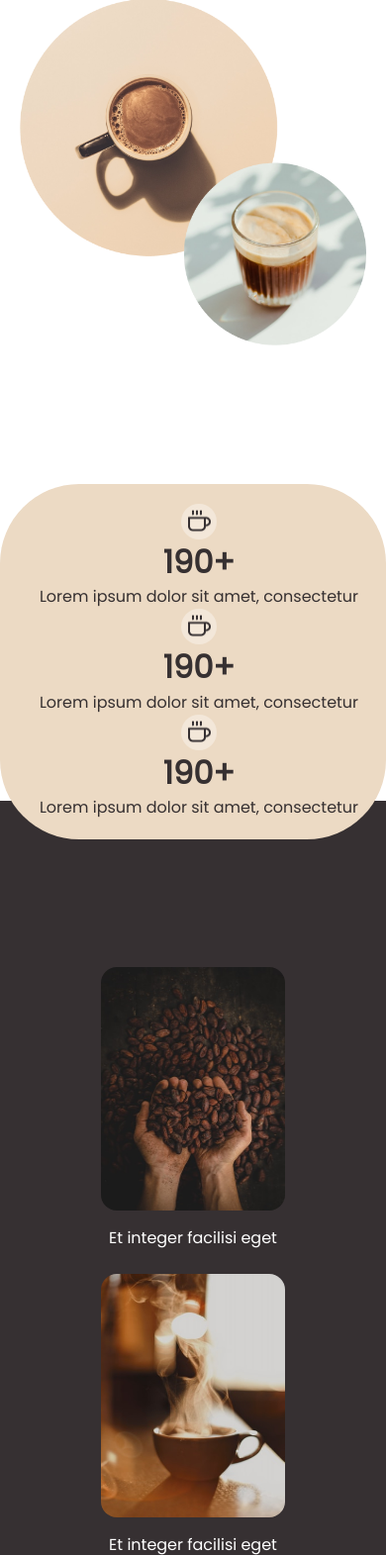
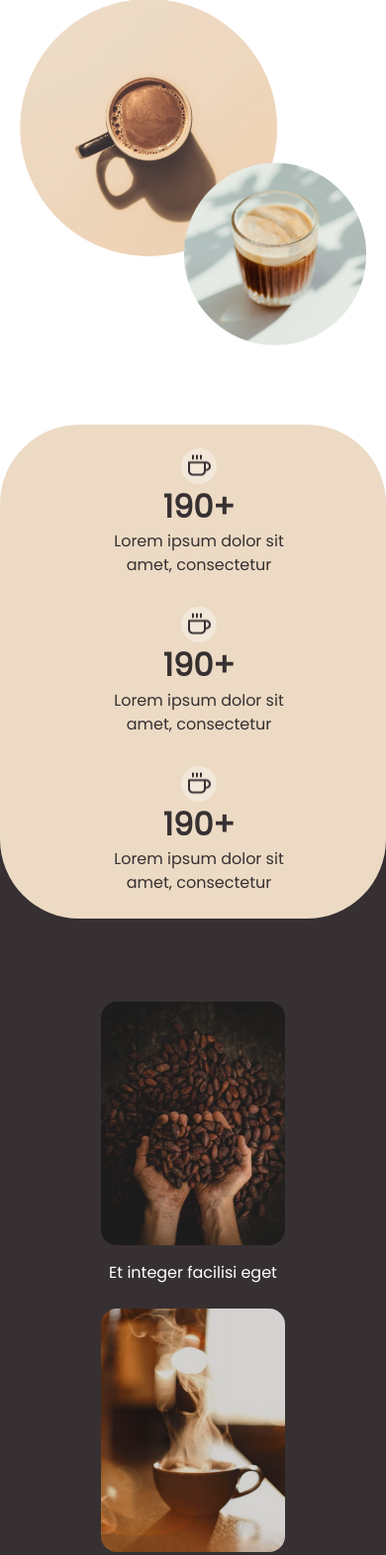
Before and after one commit to Narayan9813117963/Coffee, a PHP site: page / in a window 390 px wide. Shown: the part 868-2439 px from the top of the page at 99% size. Run offline with PHP 8.4, Linux system fonts and the light colour scheme; style sheets or scripts are compiled from the project's sources.

Commit message:
product section fixed in responsive

```diff
--- a/dist/css/theme.css
+++ b/dist/css/theme.css
@@ -111,21 +111,21 @@ img {
       font-family: "playfair-display"; }
   .banner .right-sec-banner {
     max-width: 592.48px;
-    width: 100%;
-    height: 592.48px; }
+    width: 100%; }
 
 .product-wrapper {
   background: #363032;
-  margin-top: 108px;
+  margin-top: 95px;
   padding: 168px 0; }
   .product-wrapper .customer-num-detail-wrapper {
-    left: 50%;
-    transform: translate(-50%, 0);
-    top: -90px; }
+    margin-top: -263px;
+    padding-bottom: 84px; }
     .product-wrapper .customer-num-detail-wrapper .branch-customer-detail {
       border-radius: 80px;
       background-color: #ECDAC4;
       padding: 24px 96px; }
+      .product-wrapper .customer-num-detail-wrapper .branch-customer-detail .row {
+        row-gap: 30px; }
       .product-wrapper .customer-num-detail-wrapper .branch-customer-detail .section-detail {
         gap: 4px; }
         .product-wrapper .customer-num-detail-wrapper .branch-customer-detail .section-detail .coffee-icon {
@@ -209,8 +209,8 @@ img {
         color: #60431F; }
 
 @media screen and (max-width: 1200px) {
-  .customer-num-detail-wrapper {
-    top: -10% !important; } }
+  .right-sec-banner {
+    margin: auto; } }
 
 @media screen and (max-width: 992px) {
   .row {
@@ -218,20 +218,16 @@ img {
   .left-sec-banner {
     margin-bottom: 30px;
     max-width: 100% !important; }
-  .right-sec-banner {
-    margin-bottom: 30px;
-    max-width: 100% !important; }
-    .right-sec-banner .hero-image {
-      justify-content: center !important; }
-  .customer-num-detail-wrapper {
-    top: -17% !important; }
-  .branch-customer-detail {
-    padding: 20px !important; }
-  .contact-wrapper .contact-text {
-    margin: auto;
-    text-align: center; }
-  .contact-wrapper .contact-form-wrapper {
-    margin: auto; } }
+  .hero-image {
+    justify-content: center !important; } }
+
+.contact-wrapper .contact-text {
+  margin: auto;
+  text-align: center;
+  padding-bottom: 60px; }
+
+.contact-wrapper .contact-form-wrapper {
+  margin: auto; }
 
 @media screen and (max-width: 768px) {
   .first-last-name {
--- a/index.php
+++ b/index.php
@@ -10,7 +10,7 @@
             </div>
         </div>
         <div class="col-lg-7 col-md-12 p-0 right-sec-banner">
-            <div class="hero-image d-flex justify-content-end">
+            <div class="hero-image">
                 <figure class="mb-0">
                     <img src="../images/Hero images.png" alt="hero-img">
                 </figure>
@@ -19,8 +19,8 @@
     </div>
 </main>
 <section>
-    <div class="product-wrapper position-relative">
-        <div class="custom-container-sm customer-num-detail-wrapper position-absolute">
+    <div class="product-wrapper">
+        <div class="custom-container-sm customer-num-detail-wrapper">
             <div class="branch-customer-detail d-flex justify-content-center align-items-center">
                 <div class="row w-100">
                     <div class="col-12 col-md-6 col-lg-4">
--- a/src/scss/themes/_top.scss
+++ b/src/scss/themes/_top.scss
@@ -19,24 +19,26 @@
   .right-sec-banner {
     max-width: 592.48px;
     width: 100%;
-    height: 592.48px;
   }
 }
 
 .product-wrapper {
   background: #363032;
-  margin-top: 108px;
+  margin-top: 95px;
   padding: 168px 0;
 
   .customer-num-detail-wrapper {
-    left: 50%;
-    transform: translate(-50%, 0);
-    top: -90px;
+    margin-top: -263px;
+    padding-bottom: 84px;
 
     .branch-customer-detail {
       border-radius: 80px;
       background-color: $secondary-color;
       padding: 24px 96px;
+
+      .row {
+        row-gap: 30px;
+      }
 
       .section-detail {
         gap: 4px;
@@ -168,8 +170,8 @@
 }
 
 @media screen and (max-width: 1200px) {
-  .customer-num-detail-wrapper {
-    top: -10% !important;
+  .right-sec-banner {
+    margin: auto;
   }
 }
 
@@ -183,32 +185,20 @@
     max-width: 100% !important;
   }
 
-  .right-sec-banner {
-    margin-bottom: 30px;
-    max-width: 100% !important;
-
   .hero-image {
     justify-content: center !important;
   }
-  }
-
-  .customer-num-detail-wrapper {
-    top: -17% !important;
-  }
-
-  .branch-customer-detail {
-    padding: 20px !important;
 }
 
 .contact-wrapper {
   .contact-text {
     margin: auto;
     text-align: center;
+    padding-bottom: 60px;
   }
 
   .contact-form-wrapper {
     margin: auto;
-    }
   }
 }
 
```
Lines whose indentation alone changed are shown as unchanged.
